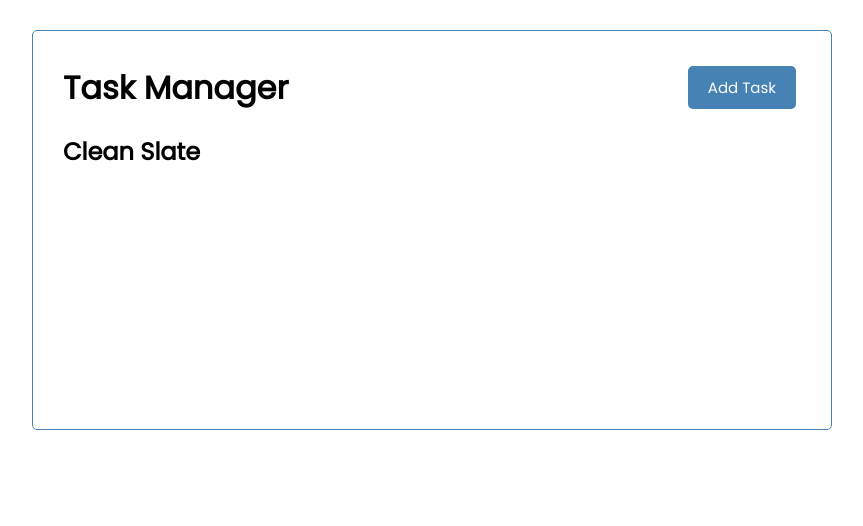
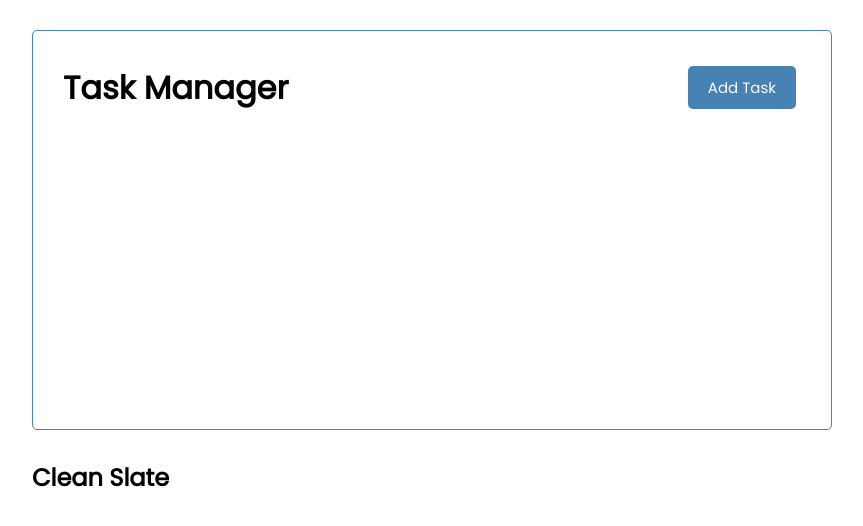
Before and after one commit to jck510/Task-Tracker, a React (Create React App) app: page / in a window 1280 px wide. Shown: the top 526 px of the page, without its empty margins (208-1071 px from the left). Built offline with nearby package versions, Linux system fonts and the light colour scheme.

Commit message:
Finished for now

```diff
--- a/src/App.js
+++ b/src/App.js
@@ -35,7 +35,8 @@ const App = () => {
   };
 
   return (
-    <div className='container'>
+    <>
+      <div className='main-container'>
         <Header
           onAdd={() => setShowAddTask(!showAddTask)}
           showAdd={showAddTask}
@@ -49,7 +50,8 @@ const App = () => {
             onClick={() => clearAllTasks(setTasks)}
           />
         )}
-
+      </div>
+      <div className='task-container'>
         {tasks.length > 0 ? (
           tasks.map((task) => {
             return (
@@ -69,6 +71,7 @@ const App = () => {
           <h2>Clean Slate</h2>
         )}
       </div>
+    </>
   );
 };
 
--- a/src/components/Task.js
+++ b/src/components/Task.js
@@ -42,10 +42,7 @@ const Task = ({
   };
 
   return (
-    <div className='task'>
-      {task.reminder && (
-        <div className={`${task.reminder ? 'reminder' : ''}`}></div>
-      )}
+    <div className={`task ${task?.reminder ? 'reminder-border' : ''}`}>
       <h3>
         {task.text}
         <div>
--- a/src/index.css
+++ b/src/index.css
@@ -10,7 +10,7 @@ body {
   font-family: 'Poppins', sans-serif;
 }
 
-.container {
+.main-container {
   max-width: 800px;
   margin: 30px auto;
   overflow: auto;
@@ -19,6 +19,14 @@ body {
   padding: 30px;
   border-radius: 5px;
   position: relative;
+}
+
+.task-container {
+  max-width: 800px;
+  margin: 30px auto;
+  overflow: auto;
+  min-height: 100px;
+  border-radius: 5px;
 }
 
 .header {
@@ -61,6 +69,11 @@ body {
   opacity: 0.7;
 }
 
+.reminder-border {
+  border: none;
+  border-left: 5px solid blue;
+}
+
 .task {
   background: #f4f4f4;
   margin: 5px;
@@ -101,7 +114,7 @@ body {
 .icon-div {
   position: absolute;
   right: 3rem;
-  top: 0.5rem;
+  top: 1.5rem;
   font-size: 1.5rem;
 }
 
@@ -207,7 +220,7 @@ footer {
 .exit-modal-icon-sm {
   position: absolute;
   font-size: 1.5rem !important;
-  top: 0.5rem;
+  top: 1.5rem;
   right: 0.7rem;
 }
 
@@ -238,9 +251,10 @@ footer {
 .flag-icn {
   position: absolute;
   right: 5.5rem;
-  top: 0.6rem;
+  top: 1.6rem;
   font-size: 1.4rem;
 }
+
 .flag-icn:hover {
   cursor: pointer;
   opacity: 0.7;
```
Lines whose indentation alone changed are shown as unchanged.
